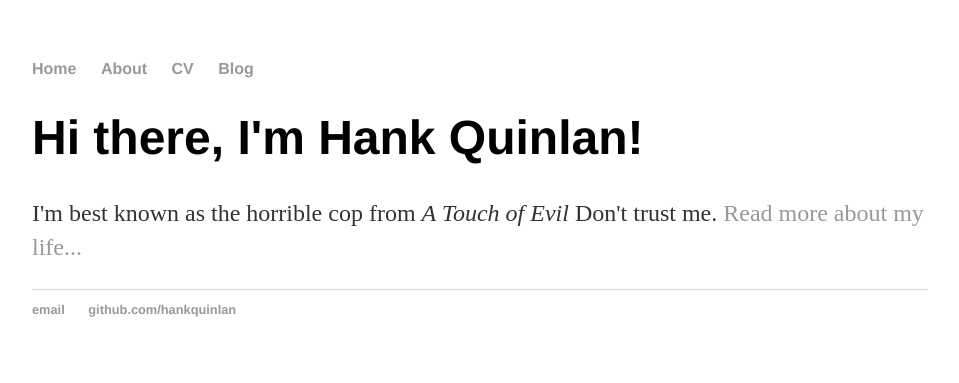
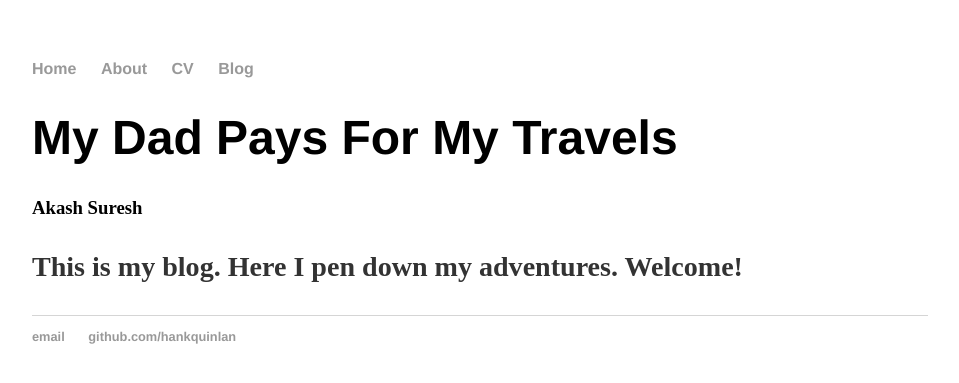
Before and after one commit to akash-suresh/travel-blog, a Jekyll site: the page built from index.html, in a window 1280 px wide. Shown: the top 383 px of the page, without its empty margins (160-1119 px from the left). Built offline with Jekyll 4.4.1, drawn with Linux system fonts in a browser that asks for light colours.

Commit message:
Update index.html

```diff
--- a/index.html
+++ b/index.html
@@ -1,8 +1,9 @@
 ---
 layout: default
-title: Hank Quinlan, Horrible Cop
+title: My Dad Pays For My Travels
 ---
 <div class="blurb">
-	<h1>Hi there, I'm Hank Quinlan!</h1>
-	<p>I'm best known as the horrible cop from <em>A Touch of Evil</em> Don't trust me. <a href="/about">Read more about my life...</a></p>
+	<h1>My Dad Pays For My Travels</h1>
+	<h3>Akash Suresh<h3>
+	<p>This is my blog. Here I pen down my adventures. Welcome!</p>
 </div><!-- /.blurb -->
```
